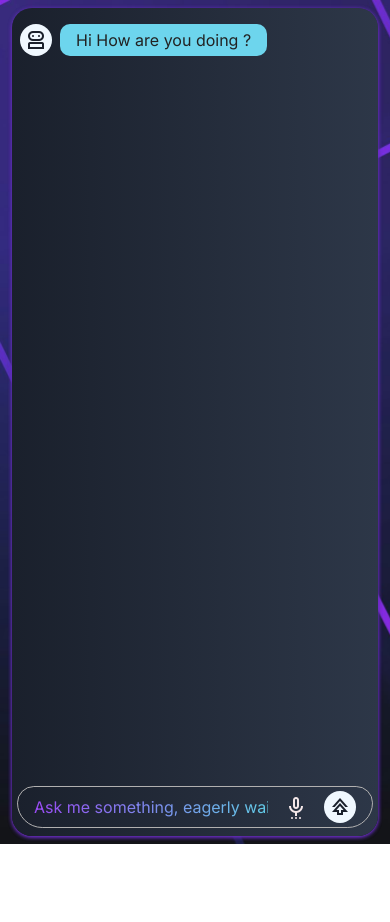
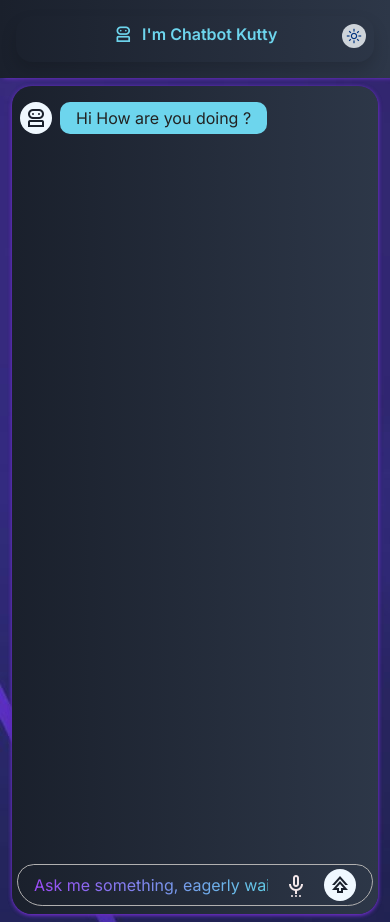
Before and after one commit to evo-vijay/mini-chat-viji, a React (Vite) app: page / in a window 390 px wide. Before the commit the page ends 844 px from the top, so only its background shows below. Built offline with nearby package versions, Linux system fonts and the light colour scheme; a small style sheet from the web is missing.

Commit message:
UI update

```diff
--- a/src/App.jsx
+++ b/src/App.jsx
@@ -109,12 +109,12 @@ function App() {
 
   return (
     <div className="container-fluid">
-      <div className="row vh-100 ">
-        <div className="col-sm-1 col-lg-3 px-0 d-none d-sm-block">
+      <div className="row vh-100 flex-wrap">
+        <div className="col-12  col-lg-3 px-0 ">
           <Header />
         </div>
 
-        <div className="col-sm-11 col-lg-9 py-2 h-100">
+        <div className="col-12 col-lg-9 py-2 h-100">
           <div className="chat-window">
             <ChatContent chatHistory={chatHistory} />
             <ChatInput handlePromptSubmit={_handlePromptSubmit} />
--- a/src/components/header.jsx
+++ b/src/components/header.jsx
@@ -23,10 +23,7 @@ export default function Header() {
                     <span className="material-symbols-outlined fs-sm-2 fs-4">
                         robot_2
                     </span>
-                    <span className="d-none d-lg-block">
-                        I'm Chatbot Kutty
-
-                    </span>
+                    I'm Chatbot Kutty
                 </h1>
                 <p className="mb-0 d-none d-lg-block">The Kutty Chatbot is here to help you</p>
             </div>
--- a/src/style.css
+++ b/src/style.css
@@ -11,10 +11,10 @@
 
 body {
     background:  url("./assets/pattern-bg.webp") no-repeat;
-    background-size: cover;
+    background-size: fill;
     width: 100vw;
-    height: 100vh;
-    height: 100dvh;
+    /* height: 100%; */
+    /* height: 100dvh; */
     /* overflow: hidden; */
 }
 
```
